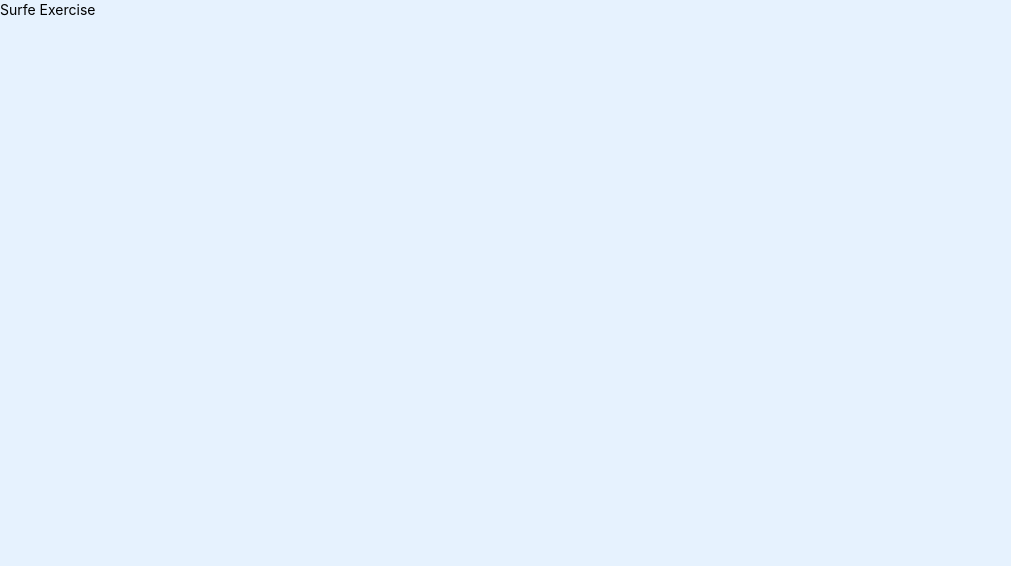
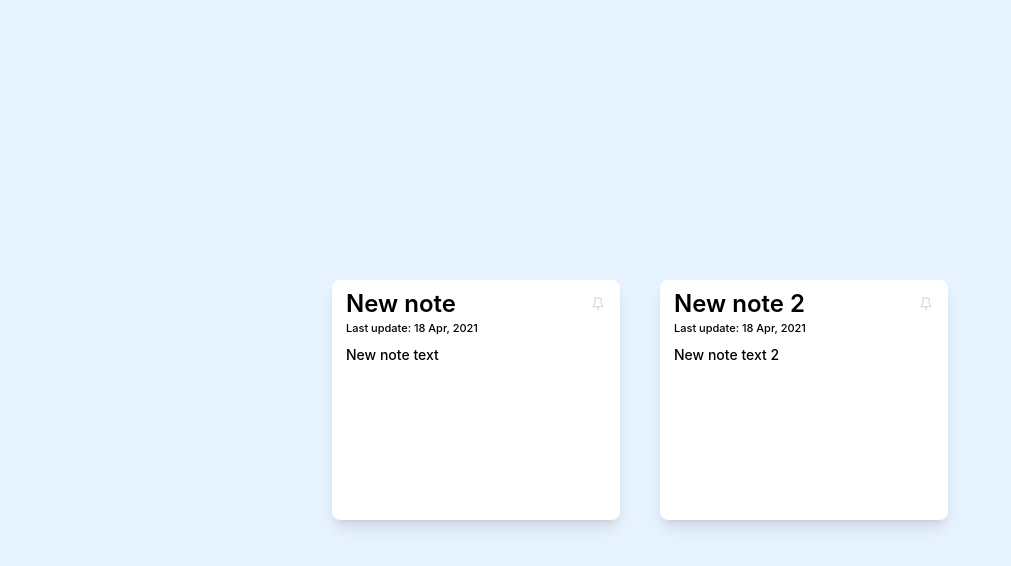
Before and after one commit to KikoAraujo/surfe-tech-exercise, a React (Create React App) app: page / in a window 1280 px wide. Shown: the top 566 px of the page, without its empty margins (0-1011 px from the left). Built offline with nearby package versions, Linux system fonts and the light colour scheme; the HTML template or start-up script is replaced by a standard one.

Commit message:
Added styles, first Note component with dummy data

```diff
--- a/src/App.tsx
+++ b/src/App.tsx
@@ -2,7 +2,7 @@ import HomePage from "./pages/HomePage";
 
 function App() {
   return (
-    <div>
+    <div className="h-screen">
       <HomePage />
     </div>
   );
--- /dev/null
+++ b/src/components/Icons/icons.tsx
@@ -0,0 +1,10 @@
+export const Thumbtack = () => {
+  return (
+    <svg width="16" height="16" viewBox="0 0 24 24">
+      <path
+        d="M17.409 10.3479C17.04 9.9789 16.885 9.45289 16.994 8.94189L17.845 4.97095C18.012 4.19495 17.883 3.49495 17.484 3.00195C17.207 2.65895 16.662 2.25 15.645 2.25H8.35599C7.33799 2.25 6.794 2.65895 6.517 3.00195C6.118 3.49595 5.99001 4.19495 6.15601 4.97095L7.00699 8.94189C7.11599 9.45289 6.961 9.9789 6.591 10.3479C5.082 11.8569 4.25 13.865 4.25 15.999C4.25 16.413 4.586 16.749 5 16.749H11.25V20.999C11.25 21.413 11.586 21.749 12 21.749C12.414 21.749 12.75 21.413 12.75 20.999V16.749H19C19.414 16.749 19.75 16.413 19.75 15.999C19.75 13.865 18.918 11.8579 17.409 10.3479ZM5.79199 15.25C5.95799 13.8 6.604 12.4569 7.651 11.4089C8.382 10.6779 8.68899 9.63893 8.47299 8.62793L7.62201 4.65698C7.55501 4.34198 7.57701 4.07607 7.68301 3.94507C7.82101 3.77507 8.16299 3.75 8.35599 3.75H15.645C15.837 3.75 16.18 3.77507 16.318 3.94507C16.423 4.07607 16.446 4.34198 16.379 4.65698L15.528 8.62793C15.312 9.63893 15.619 10.6779 16.35 11.4089C17.397 12.4569 18.043 13.8 18.209 15.25H5.79199Z"
+        fill="#D2D2D2"
+      />
+    </svg>
+  );
+};
--- /dev/null
+++ b/src/components/Icons/index.tsx
@@ -0,0 +1,7 @@
+import {
+  Thumbtack
+} from './icons'
+
+export const Icons = {
+  thumbtack: Thumbtack,
+} as const
--- /dev/null
+++ b/src/components/Layout/Note.tsx
@@ -0,0 +1,40 @@
+import { useState } from "react";
+import { Icons } from "../Icons";
+
+export interface NoteProps {
+  id: number;
+  title: string;
+  text: string;
+}
+
+const Note = ({ id, title, text }: NoteProps) => {
+  return (
+    <div className="bg-white w-72 min-h-60 rounded-lg shadow-lg px-3.5 py-2 flex flex-col gap-2">
+      <div>
+        <div className="flex items-center justify-between">
+          {/* Editable Title */}
+          <input
+            id={`title_${id}`}
+            className="font-semibold text-2xl outline-none transition w-full bg-transparent"
+            value={title}
+            onChange={(e) => {}}
+          />
+          <div className="cursor-pointer">{Icons.thumbtack()}</div>
+        </div>
+        <p id={`updated_at_${id}`} className="text-[11px] font-medium">
+          Last update: 18 Apr, 2021
+        </p>
+      </div>
+      {/* Editable Content */}
+      <textarea
+        id={`content_${id}`}
+        className="text-sm font-medium outline-none w-full resize-none transition bg-transparent"
+        value={text}
+        onChange={(e) => {}}
+        rows={5}
+      />
+    </div>
+  );
+};
+
+export default Note;
--- a/src/pages/HomePage.tsx
+++ b/src/pages/HomePage.tsx
@@ -1,7 +1,25 @@
+import { useState } from "react";
+import Note, { NoteProps } from "../components/Layout/Note";
+
 const HomePage = () => {
+  const [notes, setNotes] = useState<NoteProps[]>([
+    {
+      id: 0,
+      title: "New note",
+      text: "New note text",
+    },
+    {
+      id: 1,
+      title: "New note 2",
+      text: "New note text 2",
+    },
+  ]);
+
   return (
-    <div className="text-sm">
-      <h1>Surfe Exercise</h1>
+    <div className="flex items-center justify-center h-full gap-10">
+      {notes.map((note) => (
+        <Note key={note.id} {...note} />
+      ))}
     </div>
   );
 };
--- a/src/services/api/notes/postNote.ts
+++ b/src/services/api/notes/postNote.ts
@@ -5,7 +5,7 @@ const postNote = async (body: string) => {
     const response = await fetch(
       `https://challenge.surfe.com/${sessionId}/notes`,
       {
-        method: "PUT",
+        method: "POST",
         redirect: "follow",
         headers: {
           "Content-Type": "application/json",
```
